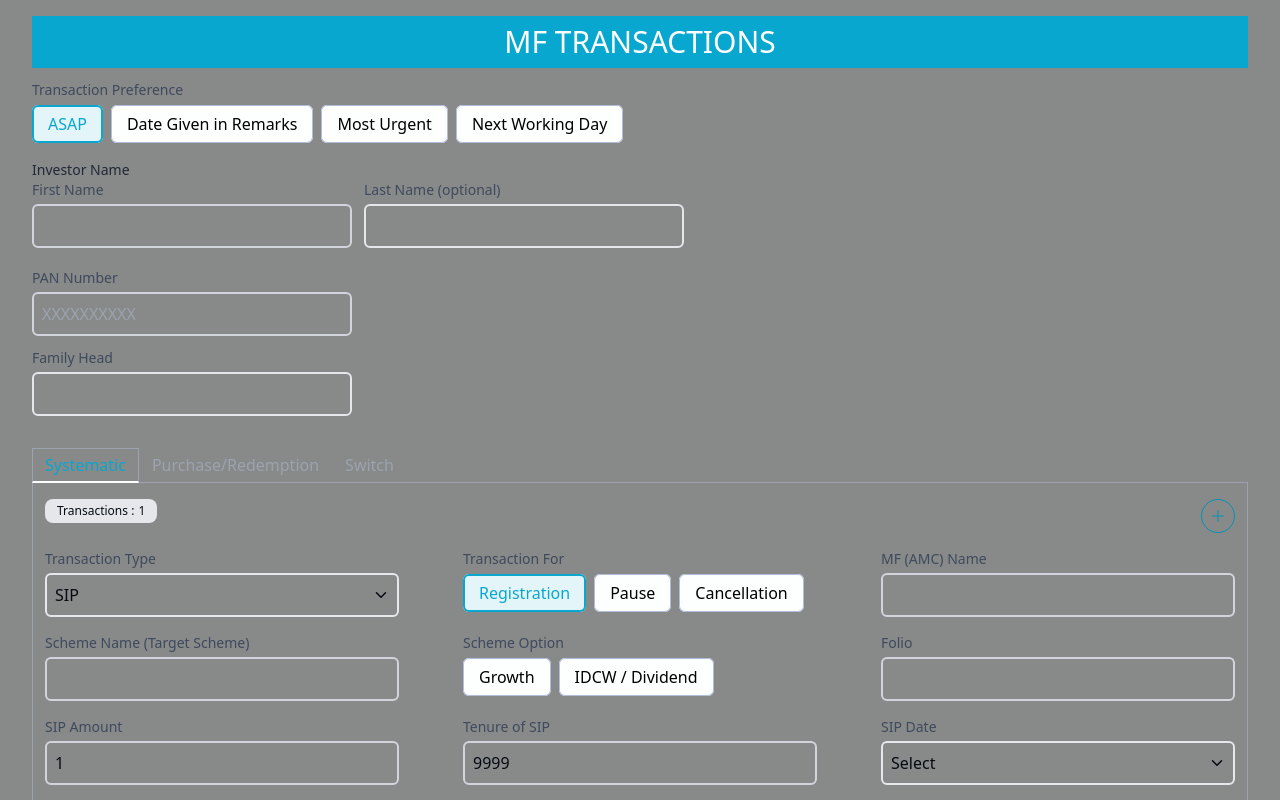
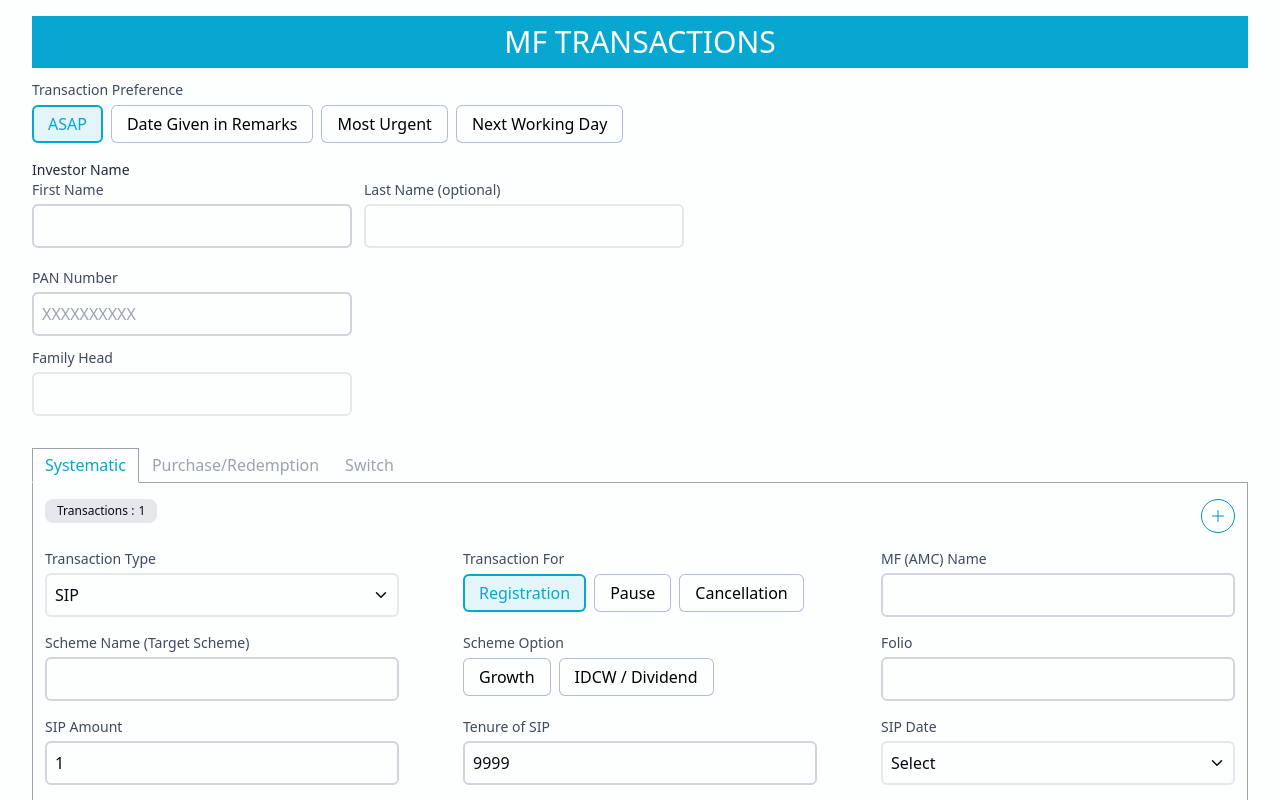
Before and after one commit to milestone2github/mf-transaction-form, a React (Vite) app in the folder Frontend/: page / in a window 1280 px wide. Shown: the top 800 px of the page. Built offline with nearby package versions, Linux system fonts and the light colour scheme.

Commit message:
Reset bg color to white

```diff
--- a/Frontend/src/index.css
+++ b/Frontend/src/index.css
@@ -4,7 +4,6 @@
 
 body {
   /* @apply bg-dark-bg */
-  /* background: #FDFEFE */
-  background: #888989
+  background: #FDFEFE
   /* background: linear-gradient(120deg, rgba(254,254,255,1) 0%, rgba(225,238,255,1) 100%); */
 }
```
Also changed, not shown: 1 other file (tests, documents, lock files or other folders).
